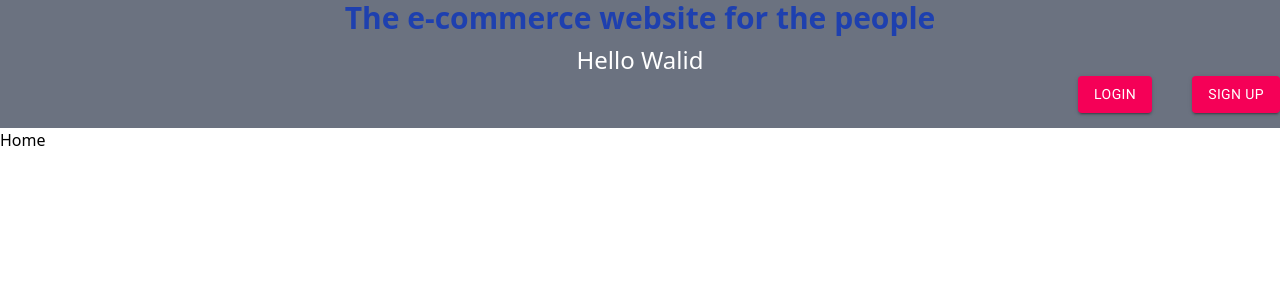
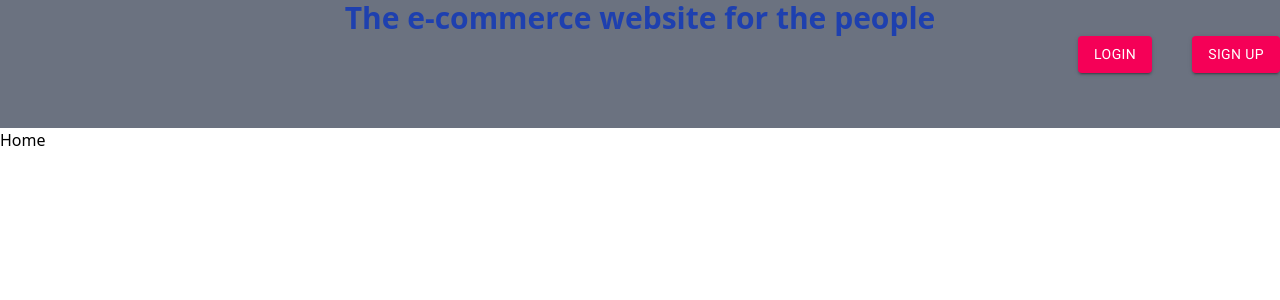
Before and after one commit to Mysticboi/wamazon, a React (Create React App) app in the folder client/: page / in a window 1280 px wide. Shown: the top 300 px of the page. Built offline with nearby package versions, Linux system fonts and the light colour scheme.

Commit message:
userContext + token

```diff
--- a/client/src/App.js
+++ b/client/src/App.js
@@ -3,9 +3,11 @@ import Header from './components/Header';
 import { BrowserRouter, Switch, Route } from 'react-router-dom';
 import Signup from './pages/Signup';
 import Login from './pages/Login';
+import { UserContextProvider } from './context/UserContext';
 
 function App() {
   return (
+    <UserContextProvider>
       <BrowserRouter>
         <Header />
         <Switch>
@@ -22,6 +24,7 @@ function App() {
           </Route>
         </Switch>
       </BrowserRouter>
+    </UserContextProvider>
   );
 }
 
--- a/client/src/components/Header.js
+++ b/client/src/components/Header.js
@@ -1,8 +1,11 @@
-import React from 'react';
+import React, { useContext } from 'react';
 import { Link } from 'react-router-dom';
 import { Button } from '@material-ui/core';
+import { UserContext } from '../context/UserContext';
 
-const Header = () => (
+const Header = () => {
+  const userContext = useContext(UserContext);
+  return (
     <div className="bg-gray-500 h-32">
       <div className="">
         <h2 className="text-3xl font-bold text-blue-800 text-center ">
@@ -10,9 +13,11 @@ const Header = () => (
         </h2>
       </div>
 
+      {userContext.isUserConnected && (
         <div className="text-white text-2xl w-100 text-center mt-2">
-      Hello Walid
+          Hello {userContext.userName}
         </div>
+      )}
 
       <div className="text-right w-50 space-x-10">
         <Link to="/login">
@@ -28,5 +33,6 @@ const Header = () => (
       </div>
     </div>
   );
+};
 
 export default Header;
--- /dev/null
+++ b/client/src/context/UserContext.js
@@ -0,0 +1,41 @@
+import React, { createContext, useState } from 'react';
+
+export const UserContext = createContext();
+
+export const UserContextProvider = ({ children }) => {
+  const storedToken = localStorage.getItem('token');
+  const storedName = localStorage.getItem('name');
+  const [token, setTokenState] = useState(storedToken);
+  const [userName, setUserNameState] = useState(storedName);
+
+  const setToken = (token) => {
+    localStorage.setItem('token', token);
+    setTokenState(token);
+  };
+
+  const setUserName = (name) => {
+    localStorage.setItem('name', name);
+    setUserNameState(name);
+  };
+
+  const isUserConnected = !!token;
+
+  const logOut = () => {
+    localStorage.removeItem('token');
+    localStorage.removeItem('name');
+    setTokenState(null);
+    setUserNameState(null);
+  };
+  const userContext = {
+    token,
+    setToken,
+    userName,
+    setUserName,
+    isUserConnected,
+    logOut,
+  };
+
+  return (
+    <UserContext.Provider value={userContext}>{children}</UserContext.Provider>
+  );
+};
--- a/client/src/pages/Login.js
+++ b/client/src/pages/Login.js
@@ -1,15 +1,18 @@
-import React, { useState } from 'react';
+import React, { useState, useContext } from 'react';
 import { Form, Field } from 'react-final-form';
 import { Button } from '@material-ui/core';
 import { TextField } from 'final-form-material-ui';
 import InputAdornment from '@material-ui/core/InputAdornment';
 import { Mail, Lock } from '@material-ui/icons';
-// import axios from 'axios';
-// import { useHistory } from 'react-router-dom';
+import axios from 'axios';
+import { useHistory } from 'react-router-dom';
+import { UserContext } from '../context/UserContext';
+import { Link } from 'react-router-dom';
 
 const Login = () => {
   const [errors, setErrors] = useState({});
-  //   const history = useHistory();
+  const userContext = useContext(UserContext);
+  const history = useHistory();
 
   const onSubmit = async (values) => {
     const { email, password } = values;
@@ -24,6 +27,35 @@ const Login = () => {
     }
 
     setErrors(finalErrors);
+
+    if (Object.keys(finalErrors).length === 0) {
+      // No errors we continue
+      try {
+        const response = await axios.post(
+          'http://localhost:5000/user/login',
+          values
+        );
+        const { fullName, token } = response.data;
+
+        userContext.setToken(token);
+        userContext.setUserName(fullName.split(' ')[0]);
+
+        history.push('/');
+      } catch (error) {
+        const errorMessage = error.response?.data.error;
+        switch (errorMessage) {
+          case 'Email not found':
+            setErrors({ email: 'Email not found' });
+            break;
+          case 'Wrong Password':
+            setErrors({ password: 'Wrong Password' });
+            break;
+
+          default:
+            break;
+        }
+      }
+    }
   };
 
   return (
@@ -32,6 +64,7 @@ const Login = () => {
       <p className="text-center text-3xl mt-5">
         And start buying whatever you need
       </p>
+
       <div className="flex justify-center mt-10 border-2 shadow border-gray-600 max-w-xl m-auto">
         <Form
           onSubmit={onSubmit}
@@ -115,6 +148,15 @@ const Login = () => {
           )}
         ></Form>
       </div>
+      <p className="text-center text-xl mt-5">
+        Don't have an account yet?{' '}
+        <Link
+          to="/signup"
+          className="underline text-indigo-600 hover:text-indigo-900 transform"
+        >
+          Sign Up
+        </Link>
+      </p>
     </div>
   );
 };
```
Lines whose indentation alone changed are shown as unchanged.
